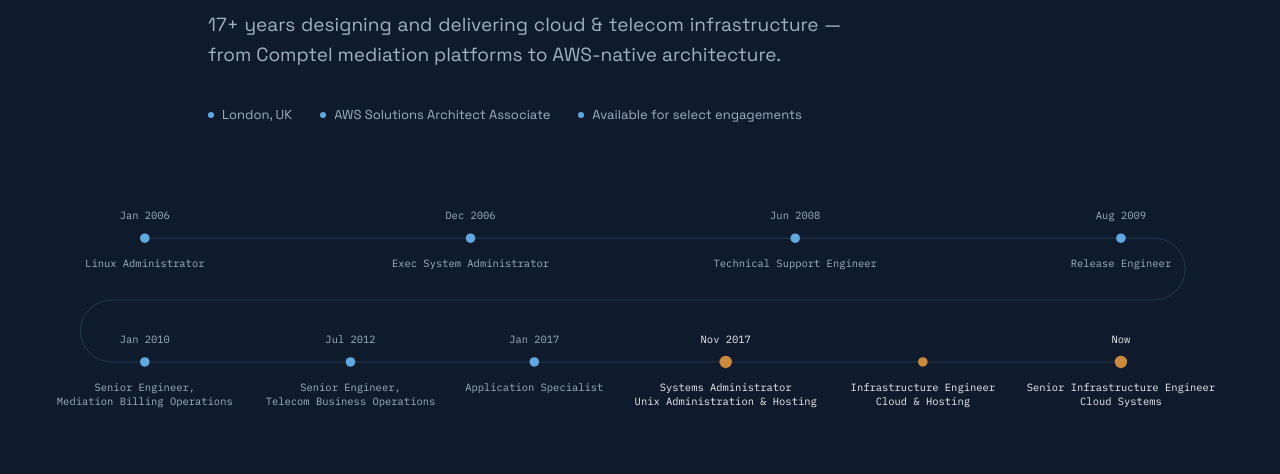
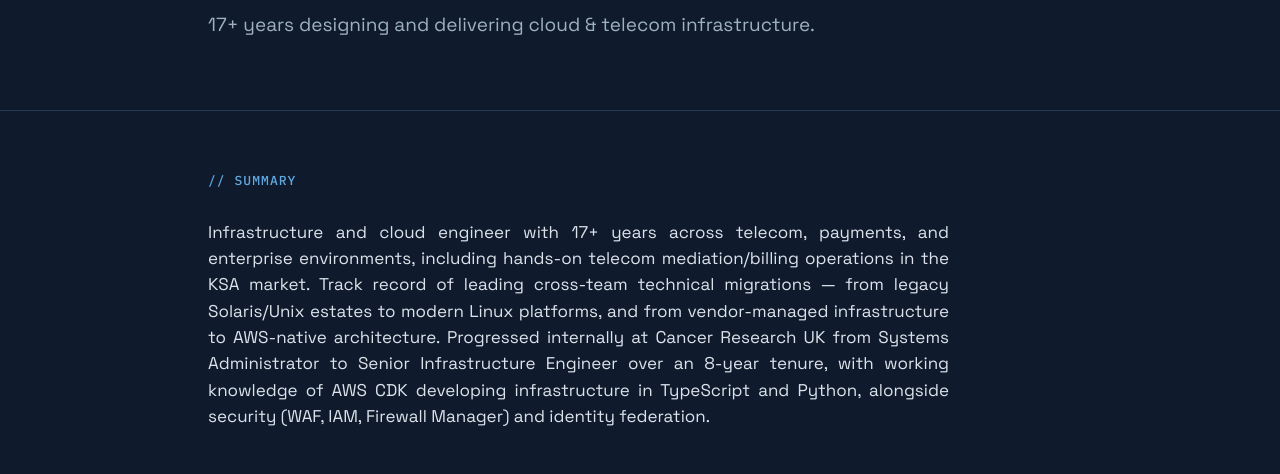
Before and after one commit to danish09/danishsiddiqui09.co.uk, a website: page site/index.html in a window 1280 px wide. Shown: the part 326-800 px from the top of the page. Drawn offline with Linux system fonts and the light colour scheme.

Commit message:
Trim the hero to eyebrow, name and a one-line role
Remove the career-timeline diagram and the meta pills (location,
certification, availability) from the hero on the home page, and cut
the role sentence down so it reads as a single line. The .role
max-width is dropped so the shortened sentence doesn't wrap on desktop.

The now-unused .diagram/.node-label/.hero-meta/.dot rules are left in
style.css deliberately, in case the timeline comes back.

Co-Authored-By: Claude Opus 5 <noreply@anthropic.com>

```diff
--- a/site/index.html
+++ b/site/index.html
@@ -28,80 +28,7 @@
   <div class="wrap">
     <div class="eyebrow mono">Solutions Design / Infrastructure Engineering Lead</div>
     <h1>Danish Siddiqui</h1>
-    <p class="role">17+ years designing and delivering cloud &amp; telecom infrastructure — from Comptel mediation platforms to AWS-native architecture.</p>
-    <div class="hero-meta">
-      <span><span class="dot"></span>London, UK</span>
-      <span><span class="dot"></span>AWS Solutions Architect Associate</span>
-      <span><span class="dot"></span>Available for select engagements</span>
-    </div>
-
-    <div class="diagram">
-      <svg viewBox="-50 0 1260 260" xmlns="http://www.w3.org/2000/svg">
-        <!-- Mirrored S: top row L→R, half-circle down on the right, straight back
-             along the middle, half-circle down on the left, bottom row L→R. -->
-        <path d="M60,60 H1120 A32.5,32.5 0 0 1 1120,125 H25 A32.5,32.5 0 0 0 25,190 H1085"
-              fill="none" stroke="#25384F" stroke-width="1"/>
-
-        <g>
-          <circle cx="60" cy="60" r="5" fill="#5FA8E0"/>
-          <text x="60" y="40" class="node-label" text-anchor="middle">Jan 2006</text>
-          <text x="60" y="90" class="node-label" text-anchor="middle">Linux Administrator</text>
-        </g>
-        <g>
-          <circle cx="402" cy="60" r="5" fill="#5FA8E0"/>
-          <text x="402" y="40" class="node-label" text-anchor="middle">Dec 2006</text>
-          <text x="402" y="90" class="node-label" text-anchor="middle">Exec System Administrator</text>
-        </g>
-        <g>
-          <circle cx="743" cy="60" r="5" fill="#5FA8E0"/>
-          <text x="743" y="40" class="node-label" text-anchor="middle">Jun 2008</text>
-          <text x="743" y="90" class="node-label" text-anchor="middle">Technical Support Engineer</text>
-        </g>
-        <g>
-          <circle cx="1085" cy="60" r="5" fill="#5FA8E0"/>
-          <text x="1085" y="40" class="node-label" text-anchor="middle">Aug 2009</text>
-          <text x="1085" y="90" class="node-label" text-anchor="middle">Release Engineer</text>
-        </g>
-
-        <g>
-          <circle cx="60" cy="190" r="5" fill="#5FA8E0"/>
-          <text x="60" y="170" class="node-label" text-anchor="middle">Jan 2010</text>
-          <text x="60" y="220" class="node-label" text-anchor="middle">Senior Engineer,</text>
-          <text x="60" y="235" class="node-label" text-anchor="middle">Mediation Billing Operations</text>
-        </g>
-        <g>
-          <circle cx="276" cy="190" r="5" fill="#5FA8E0"/>
-          <text x="276" y="170" class="node-label" text-anchor="middle">Jul 2012</text>
-          <text x="276" y="220" class="node-label" text-anchor="middle">Senior Engineer,</text>
-          <text x="276" y="235" class="node-label" text-anchor="middle">Telecom Business Operations</text>
-        </g>
-        <g>
-          <circle cx="469" cy="190" r="5" fill="#5FA8E0"/>
-          <text x="469" y="170" class="node-label" text-anchor="middle">Jan 2017</text>
-          <text x="469" y="220" class="node-label" text-anchor="middle">Application Specialist</text>
-        </g>
-        <!-- Nov 2017 → now is one tenure with two promotions; the middle step is undated. -->
-        <g>
-          <circle cx="670" cy="190" r="6.5" fill="#C98A3E"/>
-          <text x="670" y="170" class="node-label active" text-anchor="middle">Nov 2017</text>
-          <text x="670" y="220" class="node-label active" text-anchor="middle">Systems Administrator</text>
-          <text x="670" y="235" class="node-label active" text-anchor="middle">Unix Administration &amp; Hosting</text>
-        </g>
-        <g>
-          <circle cx="877" cy="190" r="5" fill="#C98A3E"/>
-          <text x="877" y="220" class="node-label active" text-anchor="middle">Infrastructure Engineer</text>
-          <text x="877" y="235" class="node-label active" text-anchor="middle">Cloud &amp; Hosting</text>
-        </g>
-        <g>
-          <circle cx="1085" cy="190" r="6.5" fill="#C98A3E">
-            <animate attributeName="r" values="6.5;9;6.5" dur="2.4s" repeatCount="indefinite"/>
-          </circle>
-          <text x="1085" y="170" class="node-label active" text-anchor="middle">Now</text>
-          <text x="1085" y="220" class="node-label active" text-anchor="middle">Senior Infrastructure Engineer</text>
-          <text x="1085" y="235" class="node-label active" text-anchor="middle">Cloud Systems</text>
-        </g>
-      </svg>
-    </div>
+    <p class="role">17+ years designing and delivering cloud &amp; telecom infrastructure.</p>
   </div>
 </header>
 
--- a/site/style.css
+++ b/site/style.css
@@ -32,7 +32,7 @@
   header.hero{ padding:100px 0 70px; border-bottom:1px solid var(--line); position:relative; overflow:hidden; }
   .eyebrow{ color:var(--accent); font-size:13px; letter-spacing:0.02em; margin-bottom:18px; }
   h1{ font-size:clamp(34px,5vw,54px); font-weight:600; line-height:1.12; max-width:11ch; }
-  .role{ color:var(--text-dim); font-size:19px; margin-top:16px; max-width:52ch; }
+  .role{ color:var(--text-dim); font-size:19px; margin-top:16px; }
   .hero-meta{ display:flex; gap:28px; margin-top:36px; font-size:13px; color:var(--text-dim); flex-wrap:wrap; }
   .hero-meta span{ display:flex; align-items:center; gap:8px; }
   .dot{ width:6px; height:6px; border-radius:50%; background:var(--accent); display:inline-block; }
```
